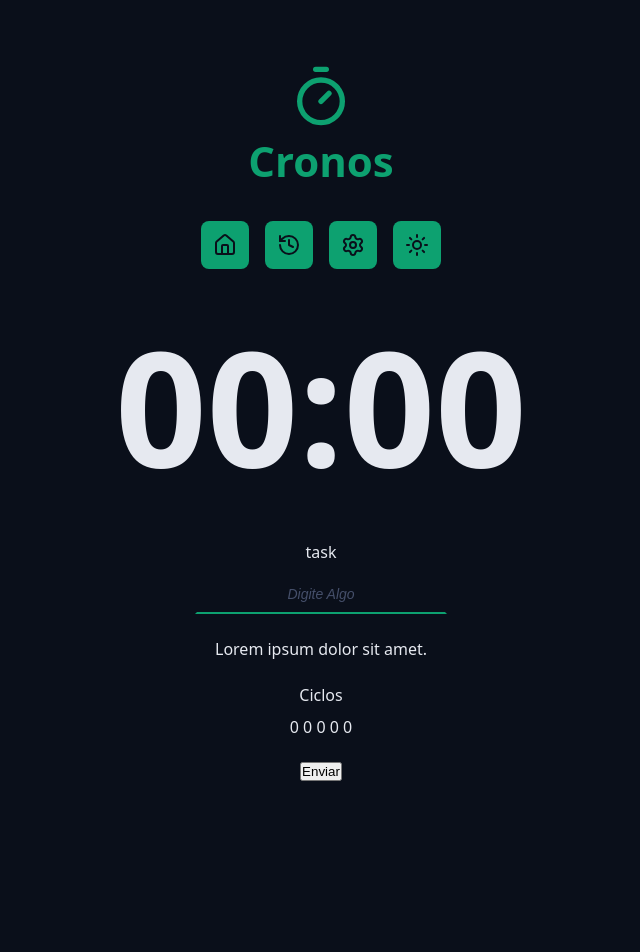
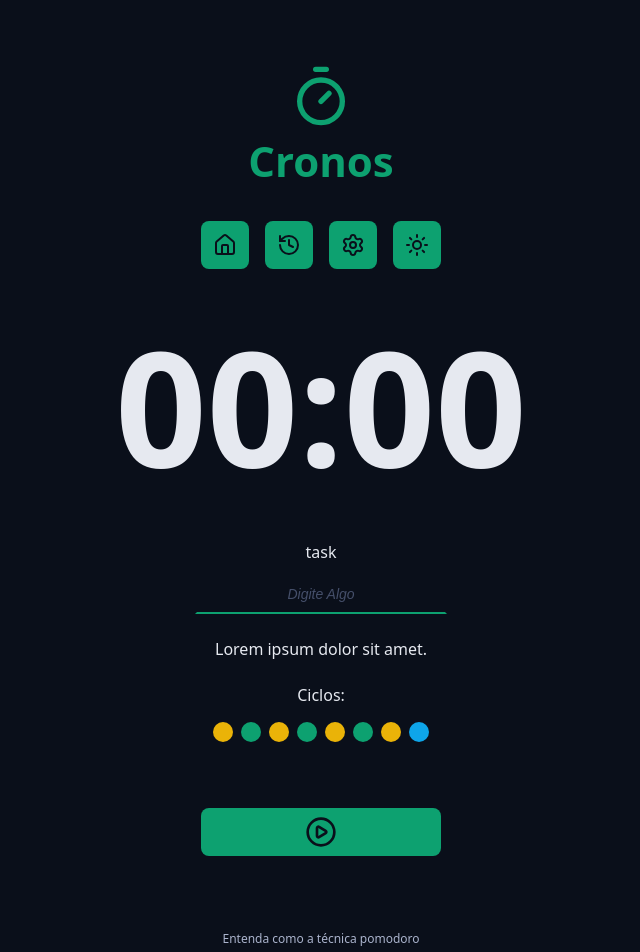
Before and after one commit to AndreLQueiroz/chronos-pomodoro, a React (Vite) app: page / in a window 1280 px wide. Shown: the top 952 px of the page, without its empty margins (169-809 px from the left). Before the commit the page ends 813 px from the top, so only its background shows below. Built offline with nearby package versions, Linux system fonts and the light colour scheme.

Commit message:
Adicinando Page para o projeto

```diff
--- a/src/App.tsx
+++ b/src/App.tsx
@@ -3,10 +3,16 @@ import { Container } from './components/Container';
 import { Logo } from './components/Logo';
 import { Menu } from './components/Menu';
 import { CountDown } from './components/CountDown';
+import { DefaultInput } from './components/DefaultInput';
+import { Cycles } from './components/Cycles';
+import { DefaultButton } from './components/DefaultButton';
 
 import './styles/global.css';
 import './styles/theme.css';
-import { DefaultInput } from './components/DefaultInput';
+import { PlayCircleIcon } from 'lucide-react';
+import { Footer } from './components/Footer';
+
+
 
  export function App() {
 
@@ -34,16 +40,18 @@ import { DefaultInput } from './components/DefaultInput';
                    <p>Lorem ipsum dolor sit amet.</p>
                  </div>
 
-
                     <div className='formRow'>
-                   <p>Ciclos</p>
-                   <p>0 0 0 0 0</p>
+                   <Cycles/>
                  </div>
 
                    <div className='formRow'>
-                   <button>Enviar</button>
+                   <DefaultButton icon={<PlayCircleIcon/>} color="green"/>
                  </div>
             </form>
+          </Container>
+
+          <Container>
+            <Footer/>
           </Container>
 
     </>
--- /dev/null
+++ b/src/components/Cycles/index.tsx
@@ -0,0 +1,20 @@
+import styles from "./styles.module.css";
+
+export function Cycles() {
+  return (
+    <div className={styles.cycles}>
+      <span>Ciclos:</span>
+
+      <div className={styles.cycleDots}>
+        <span className={`${styles.cycleDot} ${styles.workTime}`}></span>
+        <span className={`${styles.cycleDot} ${styles.shortBreakTime}`}></span>
+        <span className={`${styles.cycleDot} ${styles.workTime}`}></span>
+        <span className={`${styles.cycleDot} ${styles.shortBreakTime}`}></span>
+        <span className={`${styles.cycleDot} ${styles.workTime}`}></span>
+        <span className={`${styles.cycleDot} ${styles.shortBreakTime}`}></span>
+        <span className={`${styles.cycleDot} ${styles.workTime}`}></span>
+        <span className={`${styles.cycleDot} ${styles.longBreakTime}`}></span>
+      </div>
+    </div>
+  );
+}
--- /dev/null
+++ b/src/components/Cycles/styles.module.css
@@ -0,0 +1,34 @@
+.cycles{
+    display: flex;
+    flex-direction: column;
+    align-items: center;
+    justify-content: center;
+    gap: 1.6rem;
+
+}
+
+.cycleDots{
+    display: flex;
+    gap: 0.8rem;
+
+}
+
+.cycleDot{
+    width: 2rem;
+    height: 2rem;
+    background: var(--primary);
+    border-radius: 50%;
+
+}
+
+.workTime{
+    background: var(--warning);
+}
+
+.shortBreakTime{
+    background: var(--primary);
+}
+
+.longBreakTime{
+    background: var(--info);
+}
--- /dev/null
+++ b/src/components/DefaultButton/index.tsx
@@ -0,0 +1,18 @@
+import styles from "./styles.module.css"
+
+type DefaultButtonProps = {
+    icon: React.ReactNode;
+    color?: "green" | "red";
+} & React.ComponentProps<"button">
+
+
+export function DefaultButton({icon, color = "green", ...props }: DefaultButtonProps) {
+    return (
+        <>
+
+         <button className={`${styles.button} ${styles[color]}`} {...props}>
+         {icon}
+         </button>
+        </>
+    );
+}
--- /dev/null
+++ b/src/components/DefaultButton/styles.module.css
@@ -0,0 +1,33 @@
+.button{
+    border: none;
+    background: var(--primary);
+    color:var(--text-over-primary);
+    display: flex;
+    align-items: center;
+    justify-content: center;
+    min-width: 24rem;
+    padding: 0.8rem;
+    border-radius: 0.8rem;
+    margin: 4.2rem 0;
+    cursor: pointer;
+    transition: all 0.1 ease-in-out;
+}
+
+.button svg {
+    width: 3.2rem;
+    height: 3.2rem;
+}
+
+.button:hover{
+    filter: brightness(80%);
+}
+
+.red{
+    background: var(--error);
+    color:var(--text-over-error);
+}
+
+.green{
+    background: var(--primary);
+    color:var(--text-over-primary);
+}
--- /dev/null
+++ b/src/components/Footer/index.tsx
@@ -0,0 +1,10 @@
+import style from "./styles.module.css"
+
+
+export function Footer() {
+    return <footer className={style.footer}>
+        <a href="">Entenda como a técnica pomodoro</a>
+        <a href="">Chronos Pomodoro &copy; {new Date().getFullYear()} - Feito com 💚
+        </a>
+    </footer>
+}
--- /dev/null
+++ b/src/components/Footer/styles.module.css
@@ -0,0 +1,20 @@
+.footer {
+    display: flex;
+    flex-direction: column;
+    align-items: center;
+    justify-content: center;
+    font-size: 1.2rem;
+    gap: 1.6rem;
+}
+
+.footer a {
+    color: var(--text-muted);
+    text-decoration: none;
+
+}
+
+.footer a:hover {
+    color: var(--text-muted);
+    text-decoration: underline;
+
+}
```
